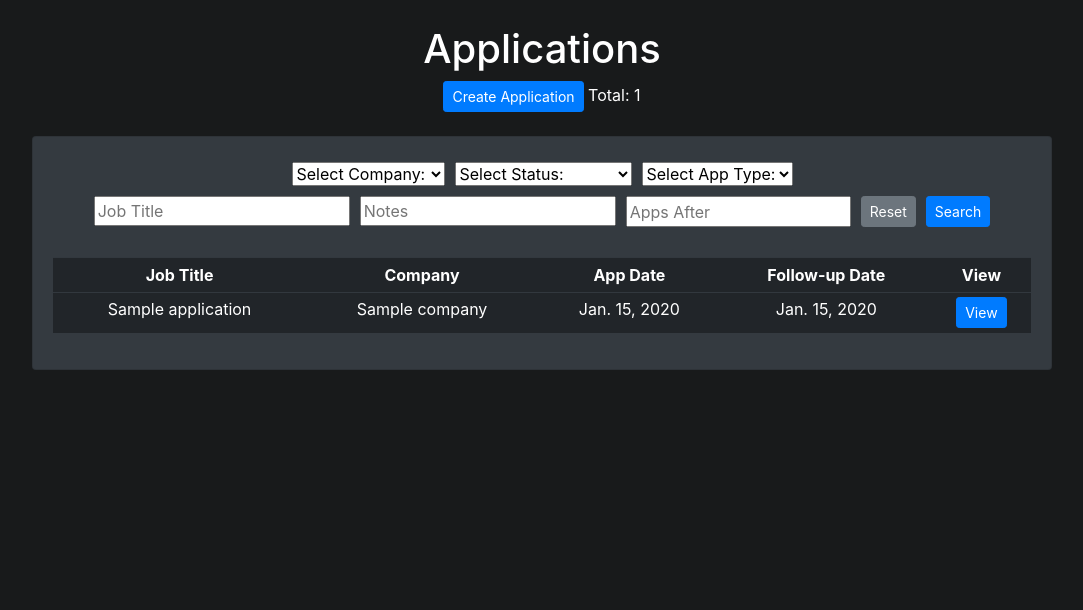
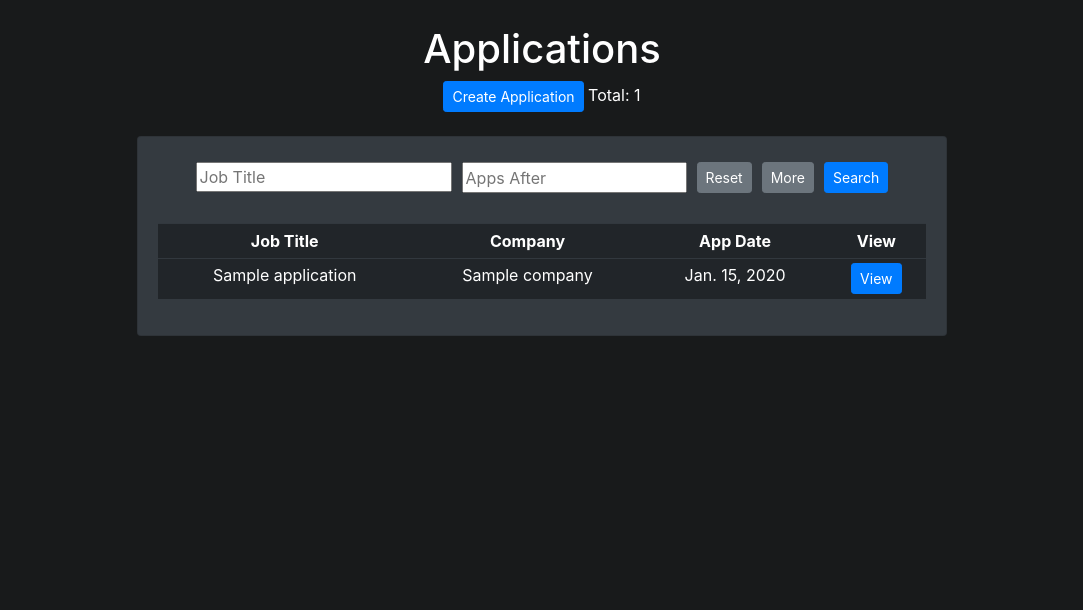
Before and after one commit to joshmckinney/appsaway, a Django app: page /app/list in a window 1280 px wide. Shown: the part 56-666 px from the top of the page, without its empty margins (98-1181 px from the left). Run offline with Django 3.2, Linux system fonts and the light colour scheme; a user stored in the database is signed in; tables that the repository leaves empty hold one stand-in row (values such as "Sample post"); data that the repository does not hold is empty; some libraries are stand-ins or nearby versions.

Commit message:
pagination followup

```diff
--- a/appsaway/backend/templates/backend/applist.html
+++ b/appsaway/backend/templates/backend/applist.html
@@ -1,9 +1,22 @@
 {% extends 'appsaway/main.html' %}
 {% block content %}
     {% url 'createapp' as createapp %}
+    <script>
+    function showMore() {
+      var x = document.getElementById("extendedSearch");
+      var y = document.getElementById("extendedSearchButton");
+      if (x.style.display === "none") {
+        x.style.display = "block";
+        y.innerHTML = "Less";
+      } else {
+          x.style.display = "none";
+          y.innerHTML = "More";
+      }
+    }
+    </script>
     <div id="container" style="margin: 25px 25px 0px 25px; padding-bottom: 50px;">
         <div class="row justify-content-center">
-            <div class="col-md-10">
+            <div class="col-md-8">
                 <div style="text-align: center;">
                     <h1>Applications</h1>
                     <div>
@@ -14,23 +27,14 @@
                 </div>
                 <div class="card text-white bg-dark card-body">
                     <form method="get">
-                        {% if app_type == 'all' %}
                         <div class="d-flex flex-row justify-content-center flex-wrap">
                                 <div class="d-inline-flex flex-row justify-content-center flex-wrap">
-                                    <div style="margin: 5px;">{{ app_filter.form.company }}</div>
-                                    <div style="margin: 5px;">{{ app_filter.form.status }}</div>
                                     <div style="margin: 5px;">
-                                        <select name="app_type">
-                                            <option value="all_types" {% if app_type == 'all' %}selected{% endif %}>Select App Type:</option>
-                                            <option value="contract_type" {% if app_type == 'contract' %}selected{% endif %}>Contract</option>
-                                            <option value="freelance_type" {% if app_type == 'freelance' %}selected{% endif %}>Freelance</option>
-                                            <option value="permanent_type" {% if app_type == 'permanent' %}selected{% endif %}>Permanent</option>
-                                        </select>
+                                    {% if app_type == 'all' %}{{ app_filter.form.job_title }}{% endif %}
+                                    {% if app_type == 'contract' %}{{ contract_filter.form.job_title }}{% endif %}
+                                    {% if app_type == 'freelance' %}{{ freelance_filter.form.job_title }}{% endif %}
+                                    {% if app_type == 'permanent' %}{{ permanent_filter.form.job_title }}{% endif %}
                                     </div>
-                                </div>
-                                <div class="d-inline-flex flex-row justify-content-center flex-wrap">
-                                    <div style="margin: 5px;">{{ app_filter.form.job_title }}</div>
-                                    <div style="margin: 5px;">{{ app_filter.form.note }}</div>
                                     <div class="d-inline-flex flex-row justify-content-center flex-wrap" style="margin: 5px;">
                                         <input placeholder="Apps After" onfocusin="(this.type='date')"
                                                onfocusout="(this.type='text')" type="text" id="datepicker"
@@ -43,17 +47,18 @@
                                         <a class="btn btn-primary btn-sm btn-secondary" href="{% url 'applist' %}">Reset</a>
                                     </div>
                                     <div style="margin: 5px;">
+                                        <a id="extendedSearchButton" class="btn btn-primary btn-sm btn-secondary" href="javascript:showMore();">More</a>
+                                    </div>
+                                    <div style="margin: 5px;">
                                         <button class="btn btn-primary btn-sm btn-primary" type="submit">Search</button>
                                     </div>
                                 </div>
                             </div>
-                        {% endif %}
-                        {% if app_type == 'contract' %}
-                            <div class="d-flex flex-row justify-content-center flex-wrap">
-                                <div class="d-inline-flex flex-row justify-content-center flex-wrap">
-                                    <div style="margin: 5px;">{{ contract_filter.form.company }}</div>
-                                    <div style="margin: 5px;">{{ contract_filter.form.status }}</div>
-                                    <div style="margin: 5px;">
+                            <div id="extendedSearch" style="display:none; text-align:center;" class="flex-row justify-content-center flex-wrap">
+                            	{% if app_type == 'all' %}{{ app_filter.form.company }}{{ app_filter.form.status }}{% endif %}
+                            	{% if app_type == 'contract' %}{{ contract_filter.form.company }}{{ contract_filter.form.status }}{% endif %}
+                            	{% if app_type == 'freelance' %}{{ freelance_filter.form.company }}{{ freelance_filter.form.status }}{% endif %}
+                            	{% if app_type == 'permanent' %}{{ permanent_filter.form.company }}{{ permanent_filter.form.status }}{% endif %}
                             	<select name="app_type">
                                         <option value="all_types" {% if app_type == 'all' %}selected{% endif %}>Select App Type:</option>
                                         <option value="contract_type" {% if app_type == 'contract' %}selected{% endif %}>Contract</option>
@@ -61,95 +66,6 @@
                                         <option value="permanent_type" {% if app_type == 'permanent' %}selected{% endif %}>Permanent</option>
                                 </select>
                              </div>
-                                </div>
-                                <div class="d-inline-flex flex-row justify-content-center flex-wrap">
-                                    <div style="margin: 5px;">{{ contract_filter.form.job_title }}</div>
-                                    <div style="margin: 5px;">{{ contract_filter.form.note }}</div>
-                                    <div class="d-inline-flex flex-row justify-content-center flex-wrap" style="margin: 5px;">
-                                        <input placeholder="Apps After" onfocusin="(this.type='date')"
-                                               onfocusout="(this.type='text')" type="text" id="datepicker"
-                                               name="app_after" style="width: 225px;"
-                                               value="{% if app_after %}{{ app_after }}{% endif %}">
-                                    </div>
-                                </div>
-                                <div class="d-flex flex-row justify-content-end flex-nowrap">
-                                    <div style="margin: 5px;">
-                                        <a class="btn btn-primary btn-sm btn-secondary" href="{% url 'applist' %}">Reset</a>
-                                    </div>
-                                    <div style="margin: 5px;">
-                                        <button class="btn btn-primary btn-sm btn-primary" type="submit">Search</button>
-                                    </div>
-                                </div>
-                            </div>
-                        {% endif %}
-                        {% if app_type == 'freelance' %}
-                            <div class="d-flex flex-row justify-content-center flex-wrap">
-                                <div class="d-inline-flex flex-row justify-content-center flex-wrap">
-                                    <div style="margin: 5px;">{{ freelance_filter.form.company }}</div>
-                                    <div style="margin: 5px;">{{ freelance_filter.form.status }}</div>
-                                    <div style="margin: 5px;">
-                                        <select name="app_type">
-                                            <option value="all_types" {% if app_type == 'all' %}selected{% endif %}>Select App Type:</option>
-                                            <option value="contract_type" {% if app_type == 'contract' %}selected{% endif %}>Contract</option>
-                                            <option value="freelance_type" {% if app_type == 'freelance' %}selected{% endif %}>Freelance</option>
-                                            <option value="permanent_type" {% if app_type == 'permanent' %}selected{% endif %}>Permanent</option>
-                                        </select>
-                                    </div>
-                                </div>
-                                <div class="d-inline-flex flex-row justify-content-center flex-wrap">
-                                    <div style="margin: 5px;">{{ freelance_filter.form.job_title }}</div>
-                                    <div style="margin: 5px;">{{ freelance_filter.form.note }}</div>
-                                    <div class="d-inline-flex flex-row justify-content-center flex-wrap" style="margin: 5px;">
-                                        <input placeholder="Apps After" onfocusin="(this.type='date')"
-                                               onfocusout="(this.type='text')" type="text" id="datepicker"
-                                               name="app_after" style="width: 225px;"
-                                               value="{% if app_after %}{{ app_after }}{% endif %}">
-                                    </div>
-                                </div>
-                                <div class="d-flex flex-row justify-content-end flex-nowrap">
-                                    <div style="margin: 5px;">
-                                        <a class="btn btn-primary btn-sm btn-secondary" href="{% url 'applist' %}">Reset</a>
-                                    </div>
-                                    <div style="margin: 5px;">
-                                        <button class="btn btn-primary btn-sm btn-primary" type="submit">Search</button>
-                                    </div>
-                                </div>
-                            </div>
-                        {% endif %}
-                        {% if app_type == 'permanent' %}
-                            <div class="d-flex flex-row justify-content-center flex-wrap">
-                                <div class="d-inline-flex flex-row justify-content-center flex-wrap">
-                                    <div style="margin: 5px;">{{ permanent_filter.form.company }}</div>
-                                    <div style="margin: 5px;">{{ permanent_filter.form.status }}</div>
-                                    <div style="margin: 5px;">
-                                        <select name="app_type">
-                                            <option value="all_types" {% if app_type == 'all' %}selected{% endif %}>Select App Type:</option>
-                                            <option value="contract_type" {% if app_type == 'contract' %}selected{% endif %}>Contract</option>
-                                            <option value="freelance_type" {% if app_type == 'freelance' %}selected{% endif %}>Freelance</option>
-                                            <option value="permanent_type" {% if app_type == 'permanent' %}selected{% endif %}>Permanent</option>
-                                        </select>
-                                    </div>
-                                </div>
-                                <div class="d-inline-flex flex-row justify-content-center flex-wrap">
-                                    <div style="margin: 5px;">{{ permanent_filter.form.job_title }}</div>
-                                    <div style="margin: 5px;">{{ permanent_filter.form.note }}</div>
-                                    <div class="d-inline-flex flex-row justify-content-center flex-wrap" style="margin: 5px;">
-                                        <input placeholder="Apps After" onfocusin="(this.type='date')"
-                                               onfocusout="(this.type='text')" type="text" id="datepicker"
-                                               name="app_after" style="width: 225px;"
-                                               value="{% if app_after %}{{ app_after }}{% endif %}">
-                                    </div>
-                                </div>
-                                <div class="d-flex flex-row justify-content-end flex-nowrap">
-                                    <div style="margin: 5px;">
-                                        <a class="btn btn-primary btn-sm btn-secondary" href="{% url 'applist' %}">Reset</a>
-                                    </div>
-                                    <div style="margin: 5px;">
-                                        <button class="btn btn-primary btn-sm btn-primary" type="submit">Search</button>
-                                    </div>
-                                </div>
-                            </div>
-                        {% endif %}
                     </form>
                     <div class="table-responsive">
                         <table class="table table-dark table-sm" style="margin-top: 25px; text-align: center">
@@ -158,7 +74,6 @@
                                 <th>Job Title</th>
                                 <th>Company</th>
                                 <th>App Date</th>
-                                <th>Follow-up Date</th>
                                 <th>View</th>
                             </tr>
                             {% for application in applications %}
@@ -166,7 +81,6 @@
                                 <td>{{ application.app_job_title }}</td>
                                 <td>{{ application.company }}</td>
                                 <td>{{ application.app_date }}</td>
-                                <td>{{ application.followup_date }}</td>
                                 <td><a class="btn btn-primary btn-sm btn-primary" href="{% url 'app' application.pk %}">View</a></td>
                             </tr>
                             {% endfor %}
```
Also changed, not shown: other parts of appsaway/backend/templates/backend/applist.html (+33 -7 lines), appsaway/backend/templates/backend/companylist.html (+12 -4 lines). Lines whose indentation alone changed are shown as unchanged.
